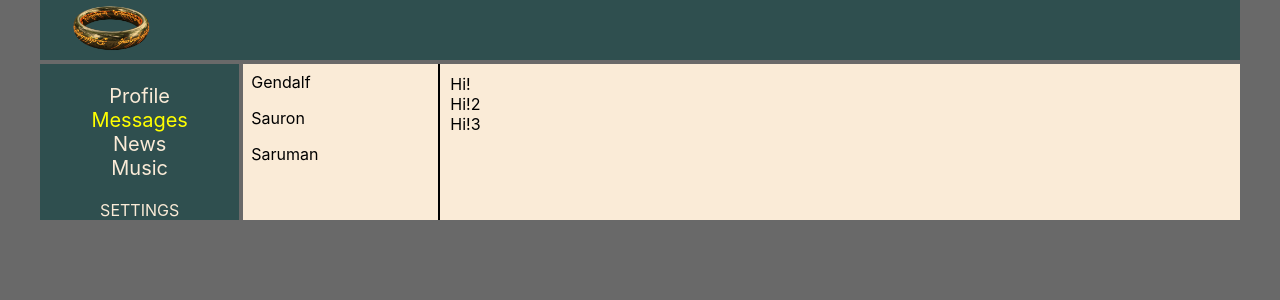
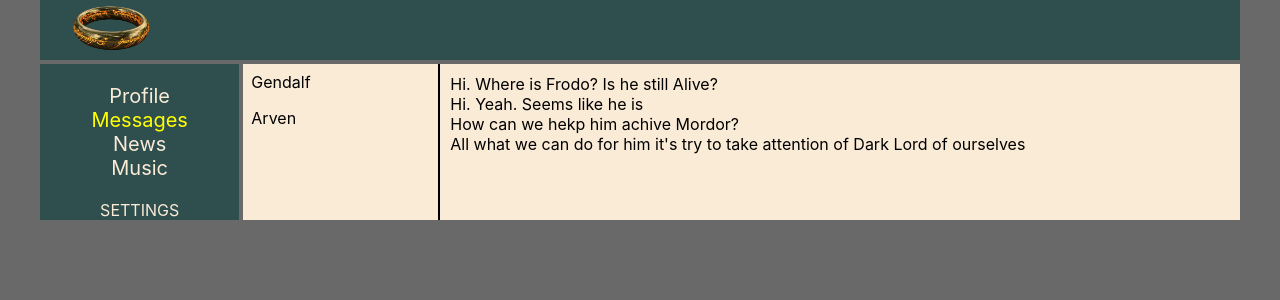
Before and after one commit to Aragorn2019/SocialNetwork-React-, a React (Create React App) app: page /dialogs in a window 1280 px wide. Shown: the top 300 px of the page. Built offline with nearby package versions, Linux system fonts and the light colour scheme.

Commit message:
Before map

```diff
--- a/src/components/Content/Content.jsx
+++ b/src/components/Content/Content.jsx
@@ -5,7 +5,7 @@ import MyPosts from "./MyPosts/MyPosts";
 function Content() {
     return (
         <section className={classes.content}>
-            <MainContent__personal name="Witch King" side="Evil" age="over 4,000 years old"/>
+            <MainContent__personal name="Witch King" side="Dark" age="over 4,000 years old"/>
             <MyPosts />
         </section>
     )
--- a/src/components/Content/MyPosts/MyPosts.jsx
+++ b/src/components/Content/MyPosts/MyPosts.jsx
@@ -1,16 +1,22 @@
 import classes from "./MyPosts.module.css"
 import Post from './Post/Post'
 
-function MyPosts() {
+function MyPosts(props) {
+
+    let postData = [
+        {id: 1, message: 'I will kick your ass', likesCount: 11},
+        {id: 2, message: 'Dear Aragorn, not all so obvious', likesCount: 8},
+    ]
+
     return(
         <div className={classes.box}>
-            <div>
-                <textarea></textarea>
+            <div className={classes.LeaveMessage}>
+                <textarea className={classes.textarea}></textarea>
                 <button>Add post</button>
             </div>
             <div className="classes.posts">
-                <Post message="I will kick your ass" likesCount={11}/>
-                <Post message="Dear Aragorn, not all so obvious" likesCount={8}/>
+                <Post message={postData[0].message} likesCount={postData[0].likesCount}/>
+                <Post message={postData[1].message} likesCount={postData[1].likesCount}/>
             </div>
         </div>
     )
--- a/src/components/Content/MyPosts/MyPosts.module.css
+++ b/src/components/Content/MyPosts/MyPosts.module.css
@@ -2,3 +2,12 @@
     border-top: 1px solid black;
     padding: 20px;
 }
+
+.LeaveMessage{
+    display: flex;
+}
+
+.textarea{
+    resize: none;
+    width: 30%;
+}
--- a/src/components/Dialogs/Dialogs.jsx
+++ b/src/components/Dialogs/Dialogs.jsx
@@ -1,29 +1,51 @@
 import classes from "./Dialogs.module.css"
+import { NavLink } from "react-router-dom";
+
+const DialogItem = (props) => {
+
+    let path = "/dialgs/" + props.id;
+
+    return (
+        <div className={classes.dialogsList__item}>
+            <NavLink to={path}>{props.name}</NavLink>
+        </div>)
+}
+
+const DialogShow = (props) => {
+    return (
+        <div className="dialogsShow__meassage">
+            {props.message}
+        </div>
+    )
+}
 
 function Dialogs(props) {
+
+    let dialogsData = [
+        {id: 1, name: 'Gendalf'},
+        {id: 2, name: 'Arven'},
+        {id: 3, name: 'Legolas'},
+        {id: 4, name: 'Frodo'},
+    ]
+
+    let messageData = [
+        {id: 1, message: 'Hi. Where is Frodo? Is he still Alive?'},
+        {id: 2, message: 'Hi. Yeah. Seems like he is'},
+        {id: 3, message: 'How can we hekp him achive Mordor?'},
+        {id: 4, message: "All what we can do for him it's try to take attention of Dark Lord of ourselves"},
+    ]
+
     return (
         <section className={classes.dialogsBox}>
             <div className={classes.dialogsList}>
-                <div className={classes.dialogsList__item + " " + classes.active}>
-                    Gendalf
-                </div>
-                <div className={classes.dialogsList__item}>
-                    Sauron
-                </div>
-                <div className={classes.dialogsList__item}>
-                    Saruman
-                </div>
+                <DialogItem name={dialogsData[0].name} id={dialogsData[0].id} />
+                <DialogItem name={dialogsData[1].name} id={dialogsData[2].id} />
             </div>
             <div className={classes.dialogsShow}>
-                <div>
-                    Hi!
-                </div>
-                <div>
-                    Hi!2
-                </div>
-                <div>
-                    Hi!3
-                </div>
+                <DialogShow message={messageData[0].message} />
+                <DialogShow message={messageData[1].message} />
+                <DialogShow message={messageData[2].message} />
+                <DialogShow message={messageData[3].message} />
             </div>
         </section>
     )
--- a/src/components/Dialogs/Dialogs.module.css
+++ b/src/components/Dialogs/Dialogs.module.css
@@ -16,3 +16,8 @@
 .dialogsList__item{
     padding: 8px;
 }
+
+a{
+    color: inherit;
+    text-decoration: none;
+}
```
